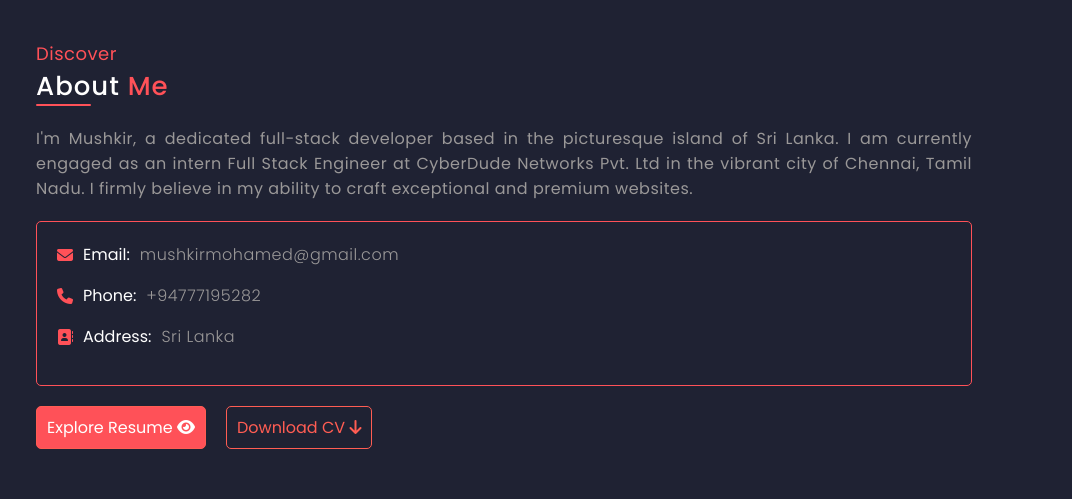
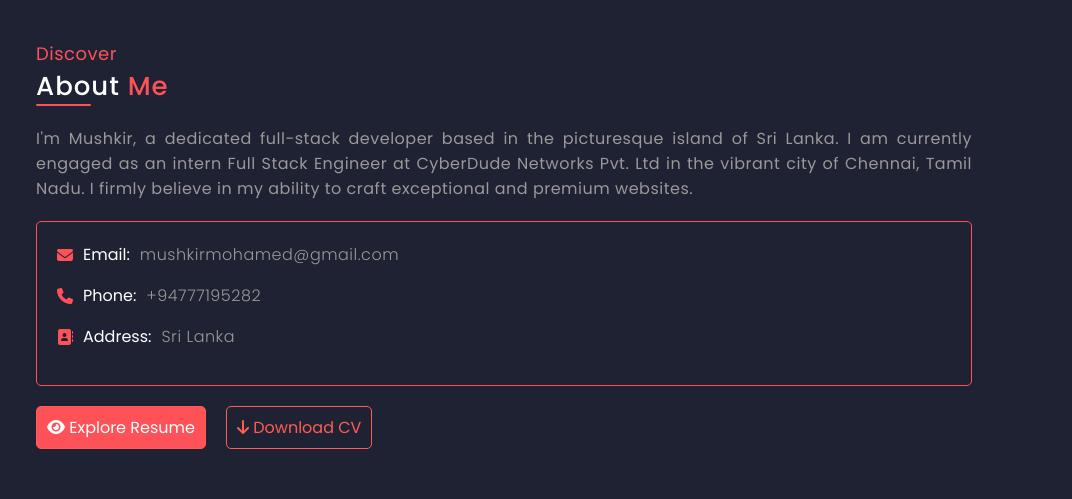
Before and after one commit to Mushkir/mushkir_portfolio, a plain HTML site: page index.html in a window 1280 px wide. Shown: the part 860-1359 px from the top of the page, 208-1280 px from the left. Drawn offline with Linux system fonts and the light colour scheme.

Commit message:
Added Some Suggestions

```diff
--- a/assets/css/style.css
+++ b/assets/css/style.css
@@ -270,6 +270,15 @@ nav ul li a:hover {
 
 .about-me {
   padding: 20px 10px;
+}
+
+.about-me p .cdn-link {
+  color: var(--gray);
+  transition: 0.5s;
+}
+
+.about-me p .cdn-link:hover {
+  color: #fff;
 }
 
 .discover {
--- a/index.html
+++ b/index.html
@@ -38,7 +38,8 @@
                     <li><a href="./index.html">Home</a></li>
                     <li><a href="#about">About</a></li>
                     <li><a href="#services">Services</a></li>
-                    <li><a href="https://github.com/Mushkir/mushkir_portfolio" title="View GitHub Repository" target="_blank">View Source</a></li>
+                    <li><a href="https://github.com/Mushkir/mushkir_portfolio" title="View GitHub Repository"
+                            target="_blank">View Source</a></li>
                     <li><a href="#contact">Contact</a></li>
                 </ul>
             </nav>
@@ -84,7 +85,9 @@
             <h3>About <span>Me</span></h3>
             <p>
                 I'm Mushkir, a dedicated full-stack developer based in the picturesque island of Sri Lanka. I am
-                currently engaged as an intern Full Stack Engineer at CyberDude Networks Pvt. Ltd in the vibrant city of
+                currently engaged as an intern Full Stack Engineer at <a href="https://cyberdudenetworks.com/"
+                    class="cdn-link" title="Visit CyberDude Site" target="_blank">CyberDude Networks Pvt. Ltd</a> in the
+                vibrant city of
                 Chennai, Tamil Nadu. I firmly believe in my ability to craft exceptional and premium websites.
             </p>
             <div class="details">
@@ -114,11 +117,12 @@
             </div>
 
             <div class="btn-actions">
-                <a href="https://mushkir.github.io/Mushkir_Resume" target="_blank" class="hero-btn explore"> Explore
-                    Resume <i class="fa-solid fa-eye"></i></a>
+                <a href="https://mushkir.github.io/Mushkir_Resume" target="_blank" class="hero-btn explore"><i
+                        class="fa-solid fa-eye"></i> Explore
+                    Resume </a>
 
-                <a href="./assets/resume/Mushkir Resume.pdf" download class="hero-btn">Download CV <i
-                        class="fa-solid fa-arrow-down"></i></a>
+                <a href="./assets/resume/Mushkir Resume.pdf" download class="hero-btn"> <i
+                        class="fa-solid fa-arrow-down"></i> Download CV </a>
             </div>
         </div>
 
@@ -176,7 +180,8 @@
 
     <!------------------- Footer Section ------------------->
     <footer>
-        <p>Copyright &copy 2023 - <a href="https://github.com/Mushkir" target="_blank">Mohamed Mushkir</a> - All Rights Reserved</p>
+        <p>Copyright &copy 2023 - <a href="https://github.com/Mushkir" target="_blank">Mohamed Mushkir</a> - All Rights
+            Reserved</p>
     </footer>
 
 
```
